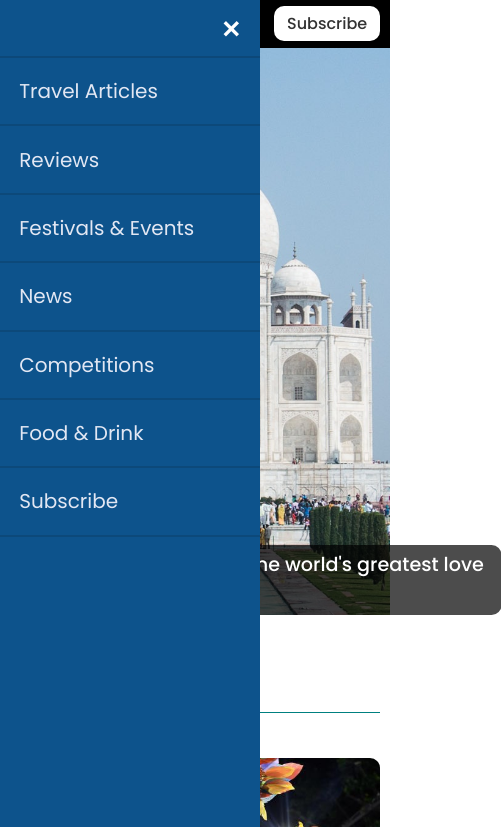
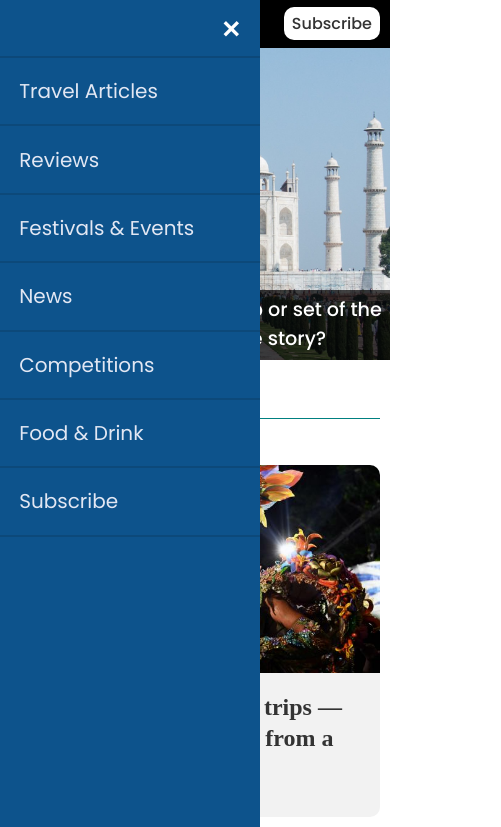
Before and after one commit to chrisenoch/travelnews, a website: page index.html in a window 390 px wide. Shown: the top 827 px of the page, 501 px wide, since content can reach past the window. Drawn offline with Linux system fonts and the light colour scheme; files whose address does not match are found by name; a web font is replaced by a local one.

Commit message:
hero__text-container no longer overflows for smaller screens, more media breakpoints added for the navbar and hero image

```diff
--- a/index.html
+++ b/index.html
@@ -80,7 +80,7 @@
             <li class="nav__item nav__item--6">
               <a href="#" class="nav__link">Food &amp; Drink</a>
             </li>
-            <li class="nav__item">
+            <li class="nav__item nav__item--7">
               <a href="#" class="nav__link nav__cta">Subscribe</a>
             </li>
           </ul>
@@ -103,7 +103,9 @@
     </div>
 
     <main class="page-container">
-      <h2 class="section-heading"><span>Travel guides</span></h2>
+      <h2 class="section-heading section-heading--first">
+        <span>Travel guides</span>
+      </h2>
       <section class="travel-guides">
         <article class="travel-guides__section-a">
           <a href="#">
--- a/sass/abstracts/_mixins.scss
+++ b/sass/abstracts/_mixins.scss
@@ -79,10 +79,16 @@ ORDER: Base + typography > general layout + grid > page layout > components
 1em = 16px
 */
 @mixin respond($breakpoint) {
+  @if $breakpoint == phone-x-sm {
+    @media only screen and (max-width: 22.8em) {
+      @content;
+    } //365px
+  }
+
   @if $breakpoint == phone-sm {
-    @media only screen and (max-width: 25em) {
+    @media only screen and (max-width: 31.25em) {
       @content;
-    } //600px
+    } //500px (500/16 = 31.25)
   }
   @if $breakpoint == phone {
     @media only screen and (max-width: 37.5em) {
@@ -92,7 +98,7 @@ ORDER: Base + typography > general layout + grid > page layout > components
   @if $breakpoint == tab-port-sm {
     @media only screen and (max-width: 47.5em) {
       @content;
-    } //900px
+    }
   }
   @if $breakpoint == tab-port {
     @media only screen and (max-width: 56.25em) {
--- a/sass/layout/_hero.scss
+++ b/sass/layout/_hero.scss
@@ -1,10 +1,20 @@
 .hero {
-  // max-width: 1200px;
-  // height: 555px;
-  height: 615px;
+  height: 61.5rem;
   width: 100%;
   margin: 0 auto;
   position: relative;
+
+  @include respond(phone) {
+    height: 50rem;
+  }
+
+  @include respond(phone-sm) {
+    height: 45rem;
+  }
+
+  @include respond(phone-x-sm) {
+    height: 40rem;
+  }
 
   &__link {
     text-decoration: none;
@@ -21,8 +31,6 @@
   }
 
   &__image {
-    // max-width: 1200px;
-    // height: 555px;
     object-fit: cover;
     display: block;
     height: 100%;
@@ -31,23 +39,29 @@
   }
 
   &__text-container {
-    background-color: var(--color-secondary);
     background-color: rgba(0, 0, 0, 0.7);
     position: absolute;
     bottom: 0px;
-    // left: 0px;
     left: 50%;
-    // width: 100%;
     padding: var(--spacing-0-8);
     transform: translateX(-50%);
     border-radius: var(--border-radius-md);
+
+    @include respond(tab-port) {
+      width: 100%;
+      border-radius: 0px;
+    }
   }
 
   &__text {
     font-weight: 500;
     font-size: 2.4rem;
-    width: 600px;
+    width: 60rem;
     margin: 0 auto;
     text-align: center;
+
+    @include respond(phone) {
+      width: 100%;
+    }
   }
 }
--- a/sass/layout/_navigation.scss
+++ b/sass/layout/_navigation.scss
@@ -22,6 +22,7 @@
 
   &__logo {
     height: 35px;
+    vertical-align: middle;
     @include respond(tab-land) {
       margin-left: 65px;
     }
@@ -37,14 +38,19 @@
   }
 
   &__item {
+    &--7 {
+      @include respond(phone-x-sm) {
+        display: none;
+      }
+    }
     &--6 {
-      @include respond(tab-land-sm) {
+      @include respond(tab-land) {
         display: none;
       }
     }
 
     &--5 {
-      @include respond(tab-land) {
+      @include respond(tab-land-sm) {
         display: none;
       }
     }
@@ -88,6 +94,10 @@
   }
 
   &__cta {
+    @include respond(tab-port) {
+      padding: 0.6rem 1rem;
+    }
+
     background-color: white;
     padding: var(--spacing-0-8) var(--spacing-1-6);
     border-radius: var(--border-radius-md);
--- a/sass/layout/_section-heading.scss
+++ b/sass/layout/_section-heading.scss
@@ -14,6 +14,12 @@
     padding: var(--spacing-0-8);
     border-radius: var(--border-radius-md);
   }
+
+  &--first {
+    @include respond(tab-land) {
+      padding-top: var(--spacing-4-8);
+    }
+  }
 }
 
 .section-heading:after {
```
Also changed, not shown: css/style.css.
